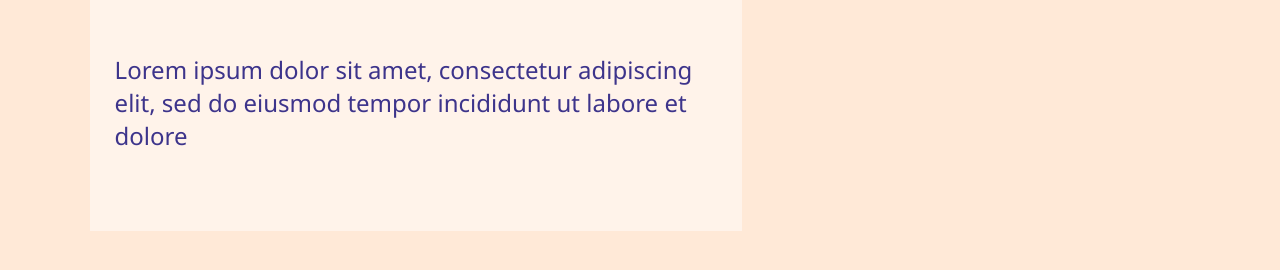
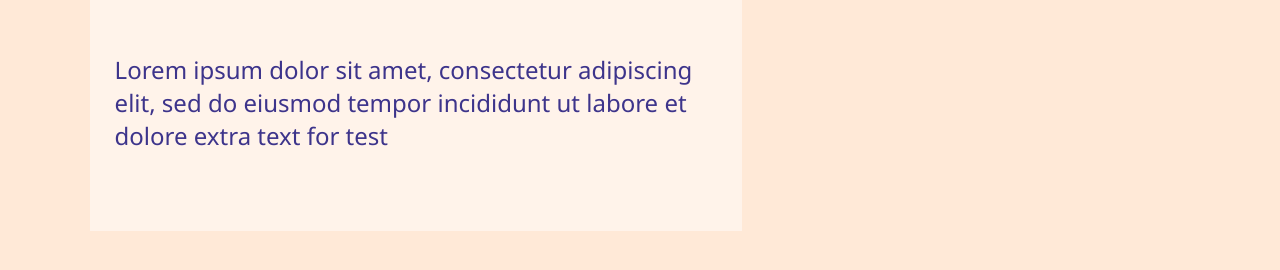
Before and after one commit to MitchBigler/stepup, a plain HTML site: page index.html in a window 1280 px wide. Shown: the part 390-660 px from the top of the page. Drawn offline with Linux system fonts and the light colour scheme.

Commit message:
Update index.html

```diff
--- a/index.html
+++ b/index.html
@@ -15,7 +15,7 @@
             <h1>Invest In Yourself</h1>
             <p>Lorem ipsum dolor sit amet, consectetur
                 adipiscing elit, sed do eiusmod tempor
-                incididunt ut labore et dolore</p>
+                incididunt ut labore et dolore extra text for test</p>
         </div>
     </main>
 </body>
```
